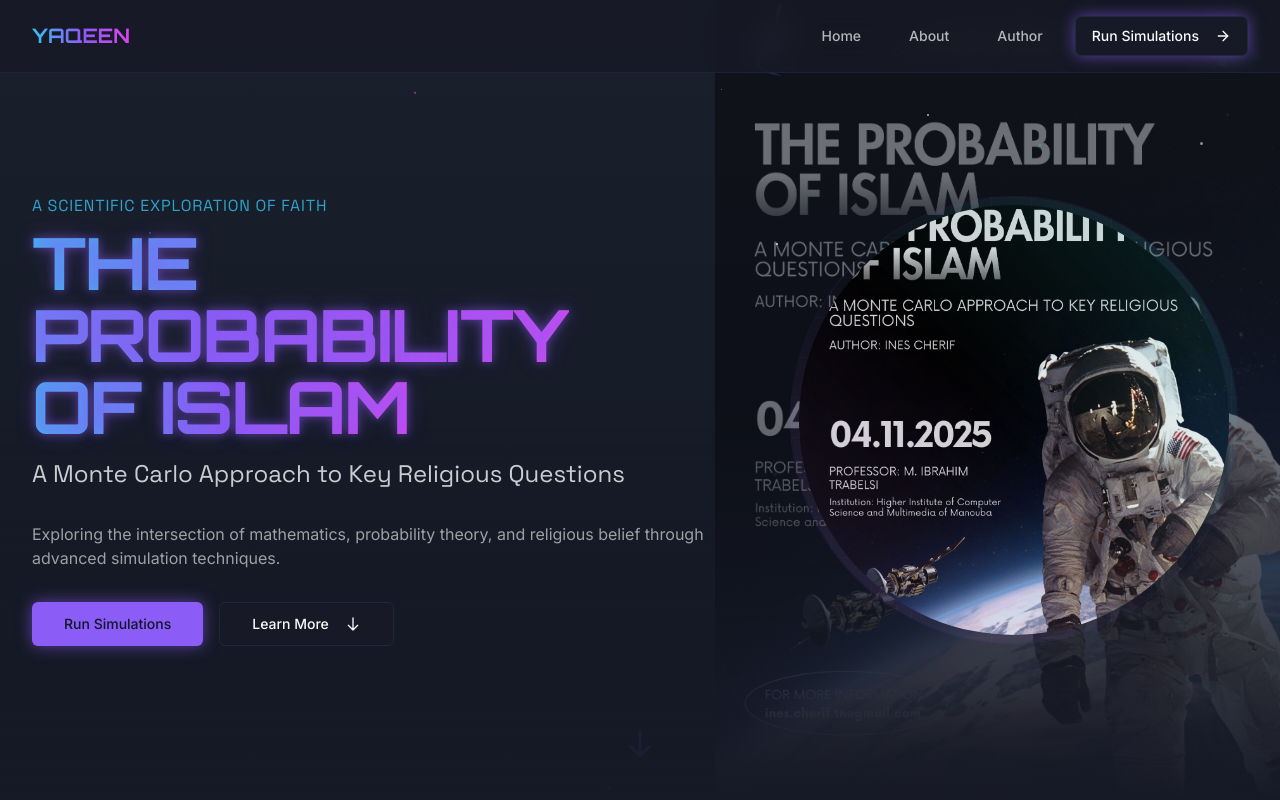
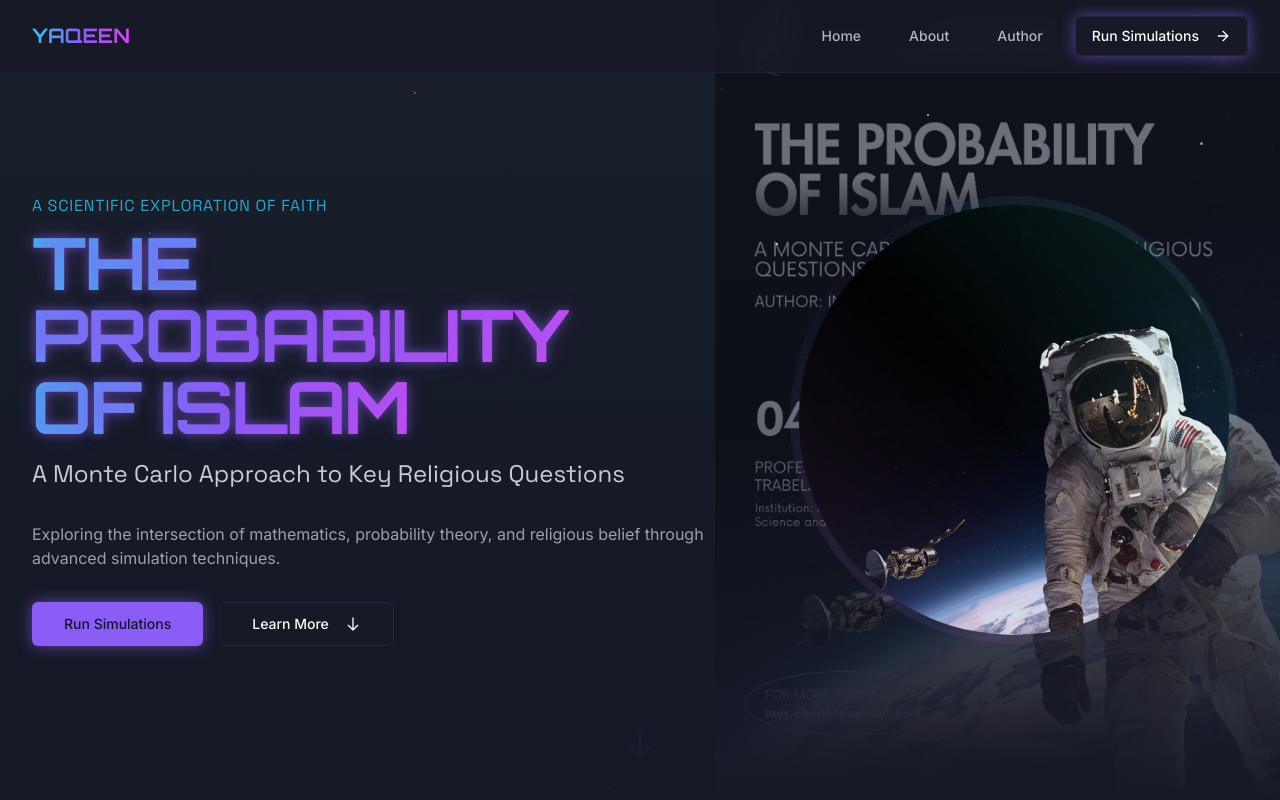
Before and after one commit to inesCherif/cosmic-authorship, a React (Vite) app: page / in a window 1280 px wide. Shown: the top 800 px of the page. Built offline with nearby package versions, Linux system fonts and the light colour scheme.

Commit message:
Update hero image
Replaced the hero image with a new one.

```diff
--- a/src/components/HeroSection.tsx
+++ b/src/components/HeroSection.tsx
@@ -58,8 +58,8 @@ const HeroSection: React.FC = () => {
             <div className="relative w-full aspect-square max-w-md mx-auto cosmic-grid rounded-full overflow-hidden p-1">
               <div className="absolute inset-2 rounded-full overflow-hidden bg-cosmic-deep/80 backdrop-blur">
                 <img
-                  src="/lovable-uploads/aab924bf-c9bd-46dd-8a5a-82e7b0b3e5ef.png"
-                  alt="The Probability of Islam"
+                  src="/lovable-uploads/1b7a4d59-533b-474b-9f7b-32d5dd1f2642.png"
+                  alt="Astronaut in space"
                   className="w-full h-full object-cover opacity-90"
                 />
               </div>
```
Also changed, not shown: public/lovable-uploads/1b7a4d59-533b-474b-9f7b-32d5dd1f2642.png (added).
